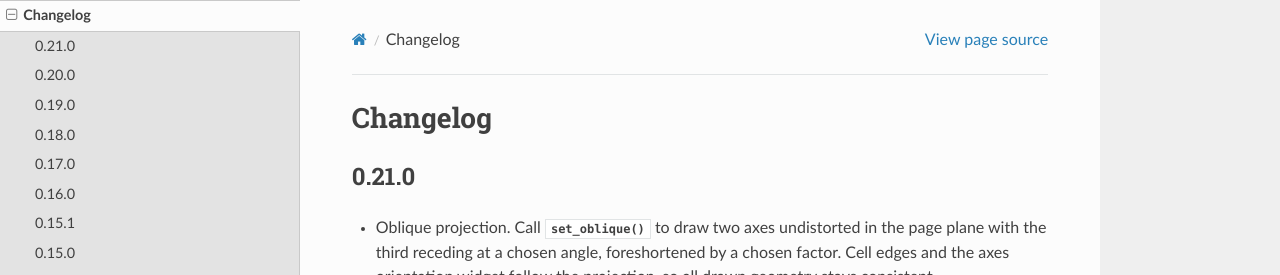
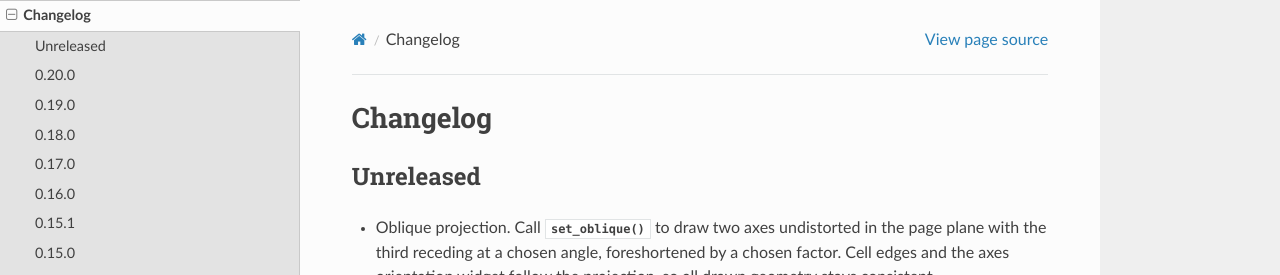
Before and after one commit to bjmorgan/hofmann, a Sphinx documentation site: the page built from docs/changelog.rst, in a window 1280 px wide and 900 px high. Shown: the top 275 px of the window. Built offline with Sphinx 7.4.7 and the Read the Docs theme 3.1.0, drawn with Linux system fonts in a browser that asks for light colours.

Commit message:
Head the pending changelog entries as unreleased

```diff
--- a/docs/changelog.rst
+++ b/docs/changelog.rst
@@ -1,8 +1,8 @@
 Changelog
 =========
 
-0.21.0
-------
+Unreleased
+----------
 
 - Oblique projection.  Call
   :meth:`~hofmann.ViewState.set_oblique` to draw two axes undistorted
```
